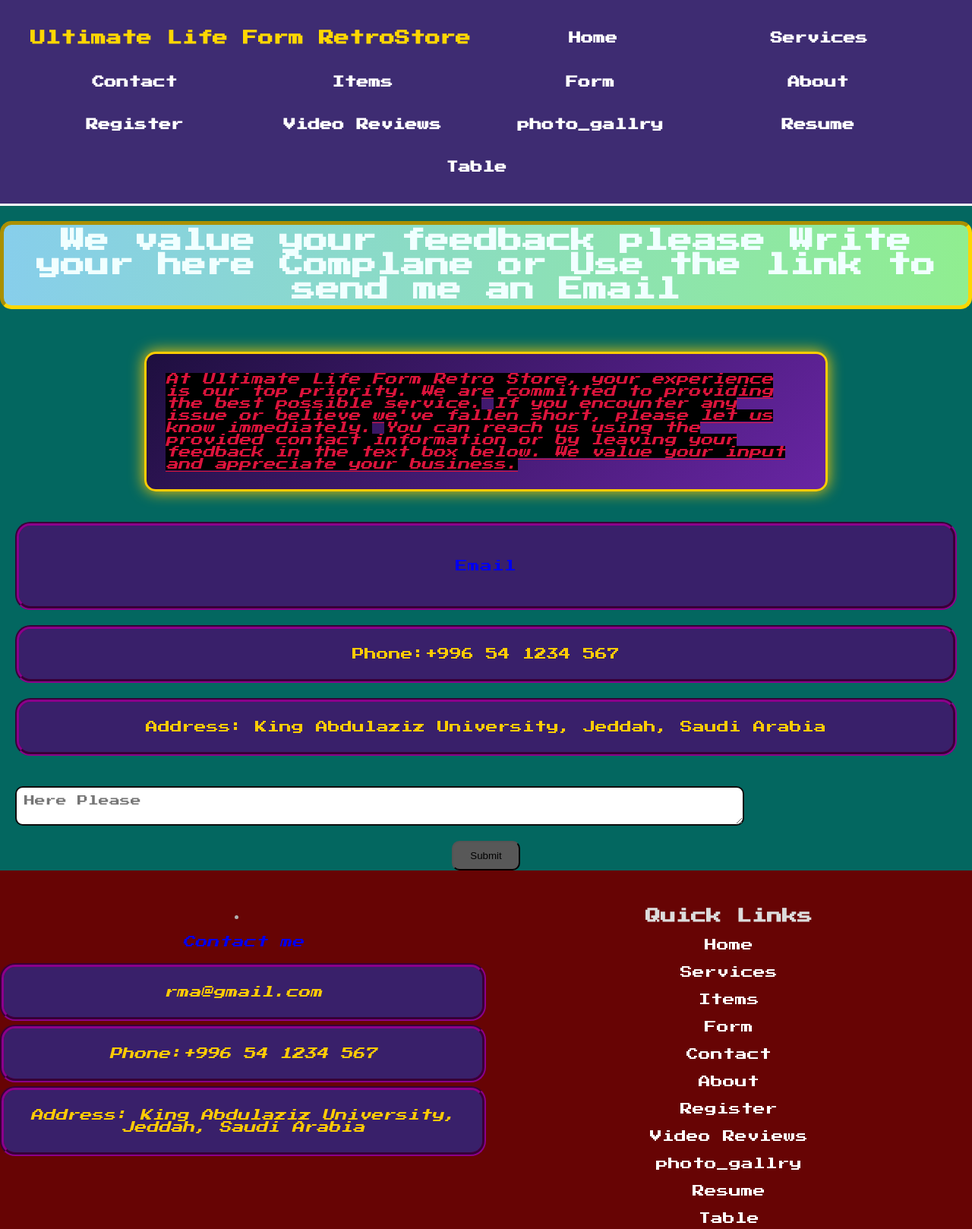
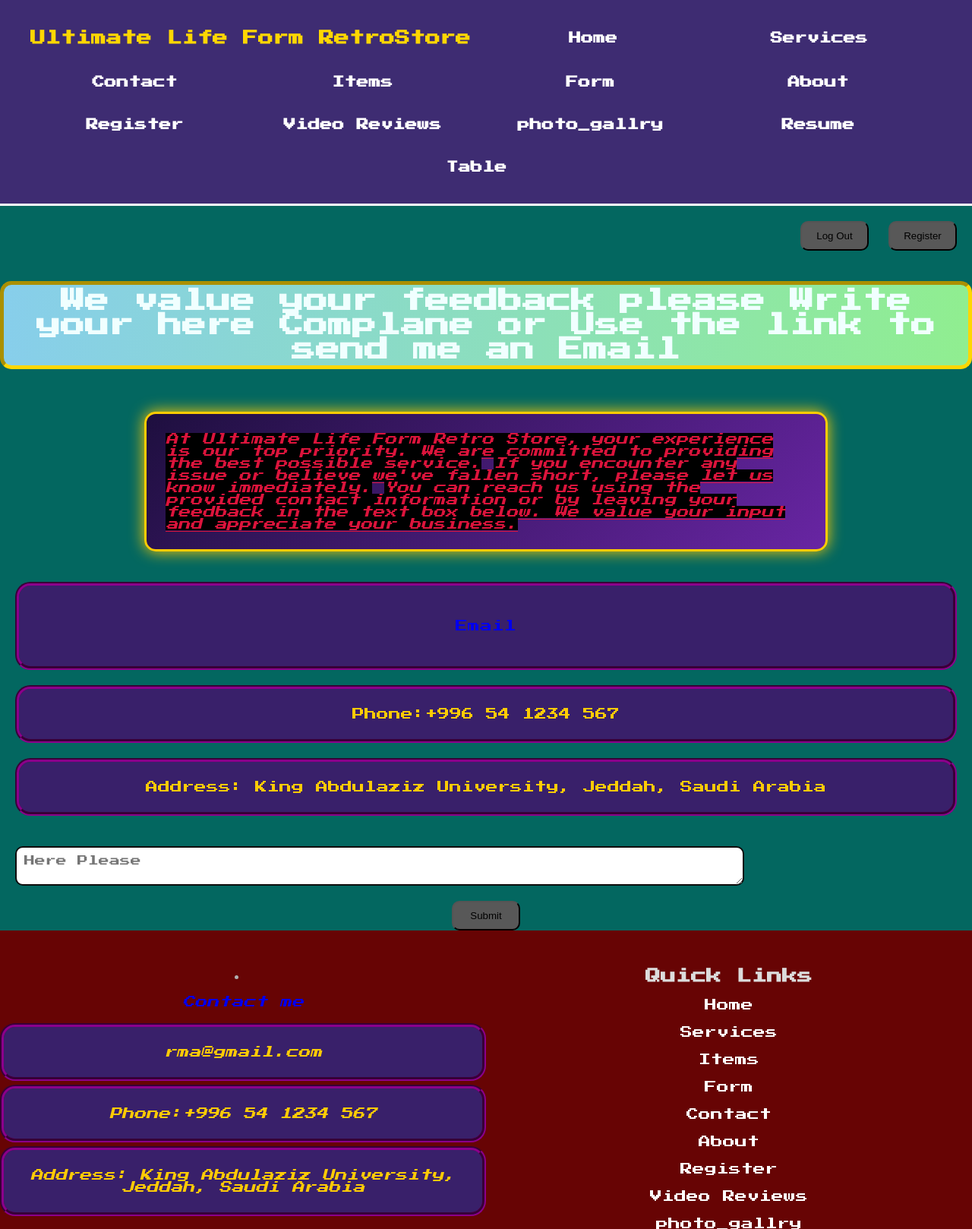
Before and after one commit to Samba-hub/web_project, a PHP site: page /pages/Contact.php in a window 1280 px wide. Shown: the top 1618 px of the page at 76% size. Run offline with PHP 8.4, Linux system fonts and the light colour scheme.

Commit message:
added buttons for logging in/out. and added new include files

```diff
--- a/css/style.css
+++ b/css/style.css
@@ -703,3 +703,9 @@
         min-width: 300px;
     }
 }
+
+.log_btn{
+    display: flex;
+    justify-content: flex-end;
+    padding: 20px;
+}
--- /dev/null
+++ b/includes/log_btn.php
@@ -0,0 +1,6 @@
+<div class="log_btn">
+    <form method="post">
+        <button type="submit" name="logout_btn">Log Out</button>
+        <button type="submit" name="login_btn">Register</button>
+    </form>
+</div>
--- /dev/null
+++ b/includes/logging.php
@@ -0,0 +1,16 @@
+<?php
+if (isset($_POST['logout_btn'])) {
+    if (!empty($_SESSION['user_id'])) {
+    $_SESSION = [];
+    session_destroy();
+    echo "<script>window.alert('Logged out successfully');</script>";
+    } else {
+    echo "<script>window.alert('no user signed in yet');</script>";
+    }
+}
+
+if (isset($_POST["login_btn"])) {
+    header("Location: register.php");
+    exit;
+}
+?>
--- a/pages/About.php
+++ b/pages/About.php
@@ -4,6 +4,7 @@
   Date: ????-??-??
 -->
 <!-- HTML5 doctype declaration -->
+ <?php include "../includes/logging.php" ?>;
 <!DOCTYPE html>
 <html lang="en">
 
@@ -20,6 +21,7 @@
 <body>
     <!-- Navigation bar -->
     <?php include '../includes/navbar.php'; ?>
+    <?php include '../includes/log_btn.php'; ?>
 
     <!-- Page Heading -->
     <h1>About Our Retro Game Store</h1>
--- a/pages/Contact.php
+++ b/pages/Contact.php
@@ -1,23 +1,30 @@
 <?php
 session_start();
 require_once '../db_connect.php';
-$message= "";
+$message = "";
 
-if(isset($_POST['submit_btn'])){
-    $complaint= $_POST['Complane'];
+if (isset($_POST['submit_btn'])) {
+    if (!empty($_SESSION["user_id"])) {
+        $complaint = $_POST['Complane'];
         $user_id = $_SESSION["user_id"];
-    $sql= "INSERT INTO complaints
+        $sql = "INSERT INTO complaints
             (complaint_text,user_id)
             VALUES
             ('$complaint','$user_id')";
 
         if (mysqli_query($conn, $sql)) {
-        $message = "<div style='color: green; padding: 10px; border: 1px solid green; margin-bottom: 20px;'> Form submitted successfully!</div>";
+            echo "<script>window.alert('Complaint uploaded successfully');</script>";
         } else {
-        $message = "<div style='color: red; padding: 10px; border: 1px solid red; margin-bottom: 20px;'> Error: " . mysqli_error($conn) . "</div>";
+            echo "<script>window.alert('something went wrong');</script>";
+        }
+
+    } else {
+        echo "<script>window.alert('please login or register an account');</script>";
     }
 
 }
+
+include "../includes/logging.php";
 
 
 ?>
@@ -30,29 +37,36 @@
 <!-- HTML5 doctype declaration -->
 <!DOCTYPE html>
 <html lang="en">
+
 <head>
     <!-- Head section includes metadata, title, and stylesheet links -->
     <meta charset="UTF-8">
     <meta name="author" content="Ultimate Life Form">
     <meta name="viewport" content="width=device-width, initial-scale=1.0">
     <title>Contact</title>
-    <link rel ="stylesheet" href="../css/style.css">
+    <link rel="stylesheet" href="../css/style.css">
     <link href="https://fonts.googleapis.com/css2?family=Press+Start+2P&display=swap" rel="stylesheet">
 </head>
+
 <body>
     <!-- Navigation bar -->
     <?php include '../includes/navbar.php'; ?>
+    <?php include '../includes/log_btn.php'; ?>
+
+
 
     <!-- Contact Section -->
     <h1>We value your feedback please Write your here Complane or Use the link to send me an Email</h1>
-    <?php echo $message; ?>
+
     <br>
 
     <div class="box2">
 
-    <span>At Ultimate Life Form Retro Store, your experience is our top priority. We are committed to providing the best possible service.</span>
+        <span>At Ultimate Life Form Retro Store, your experience is our top priority. We are committed to providing the
+            best possible service.</span>
         <span> If you encounter any issue or believe we've fallen short, please let us know immediately.</span>
-    <span>You can reach us using the provided contact information or by leaving your feedback in the text box below. We value your input and appreciate your business.</span>
+        <span>You can reach us using the provided contact information or by leaving your feedback in the text box below.
+            We value your input and appreciate your business.</span>
     </div>
 
     <!-- Email hyperlink -->
@@ -64,14 +78,15 @@
     <p>Address: King Abdulaziz University, Jeddah, Saudi Arabia</p>
 
     <!-- Complaint form with textarea input -->
-    <form method="post" onsubmit = "return validateComplaint()">
+    <form method="post" onsubmit="return validateComplaint()">
         <textarea id="Complane" name="Complane" placeholder="Here Please"></textarea>
-    <input type ="submit" class="SubmitB" name= "submit_btn" id= "submit_btn">
+        <input type="submit" class="SubmitB" name="submit_btn" id="submit_btn">
 
     </form>
 
     <!-- Footer Section with contact and quick links -->
     <?php include '../includes/footer.php'; ?>
-    <script type = "text/javascript" src = "../script/validation.js"></script>
+    <script type="text/javascript" src="../script/validation.js"></script>
 </body>
+
 </html>
--- a/pages/Items.php
+++ b/pages/Items.php
@@ -4,6 +4,7 @@
   Date: ????-??-??
 -->
 <!-- HTML5 doctype declaration -->
+ <?php include "../includes/logging.php" ?>;
 <!DOCTYPE html>
 <html lang="en">
 
@@ -20,6 +21,8 @@
 <body>
     <!-- Navigation bar -->
     <?php include '../includes/navbar.php'; ?>
+  <?php include '../includes/log_btn.php'; ?>
+
 
     <!-- Main heading for the page -->
     <h1>Our Items/Products</h1>
--- a/pages/Services.php
+++ b/pages/Services.php
@@ -1,3 +1,5 @@
+<?php include "../includes/logging.php" ?>;
+
 <!--
   Name: Ultimate Life Form
   ID: 2002-02-22
@@ -18,6 +20,7 @@
 <body>
     <!-- Navigation Bar -->
     <?php include '../includes/navbar.php'; ?>
+    <?php include '../includes/log_btn.php'; ?>
     <!-- Page Heading -->
     <h1>Our Services</h1>
     <!-- Introduction Paragraph -->
--- a/pages/photo_gallry.php
+++ b/pages/photo_gallry.php
@@ -1,3 +1,5 @@
+<?php include "../includes/logging.php" ?>;
+
 <!DOCTYPE html>
 <html lang="en">
 
@@ -19,6 +21,8 @@
 <body>
 
 <?php  include '../includes/navbar.php';    ?>
+  <?php include '../includes/log_btn.php'; ?>
+
 
 <div class = "page">
 
--- a/pages/resume.php
+++ b/pages/resume.php
@@ -1,3 +1,5 @@
+<?php include "../includes/logging.php" ?>;
+
 <!DOCTYPE html>
 <html lang="en">
   <head>
@@ -15,6 +17,7 @@
 
   <body>
     <?php include '../includes/navbar.php'; ?>
+    <?php include '../includes/log_btn.php'; ?>
     <h1>Resume Page</h1>
 
     <object class="pdf"
--- a/pages/table.php
+++ b/pages/table.php
@@ -6,7 +6,7 @@
 
 
 
-
+include "../includes/logging.php";
 
 
 
@@ -35,6 +35,7 @@
         <!-- Navigation bar -->
 
         <?php include '../includes/navbar.php'; ?>
+        <?php include '../includes/log_btn.php'; ?>
         <h1>Table Page</h1>
         <table class="Table">
     <caption>Your forms</caption>
--- a/pages/video_reviews.php
+++ b/pages/video_reviews.php
@@ -1,3 +1,5 @@
+<?php include "../includes/logging.php" ?>;
+
 <!DOCTYPE html>
 <html lang="en">
   <head>
@@ -14,6 +16,7 @@
 
   <body>
     <?php include '../includes/navbar.php'; ?>
+    <?php include '../includes/log_btn.php'; ?>
     <h1>Retro Games videos</h1>
     <!-- Navigation bar -->
     <div class="v_body">
```
Also changed, not shown: pages/Sign-up.php (+13 -12 lines), pages/form.php (+3 -7 lines), pages/register.php (+11 -10 lines). Lines whose indentation alone changed are shown as unchanged.
